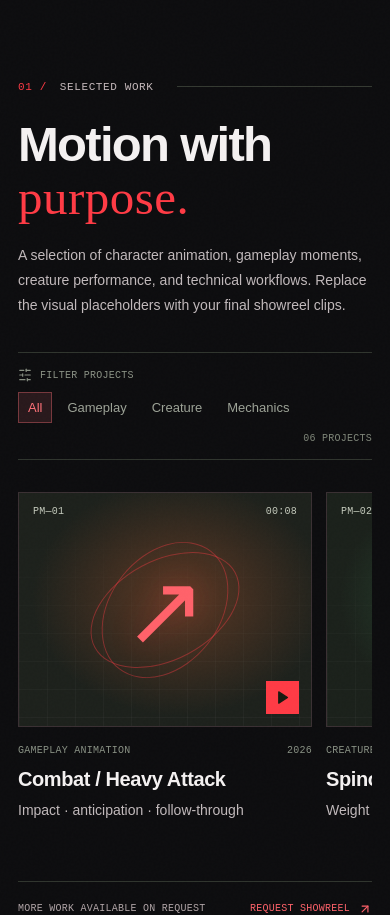
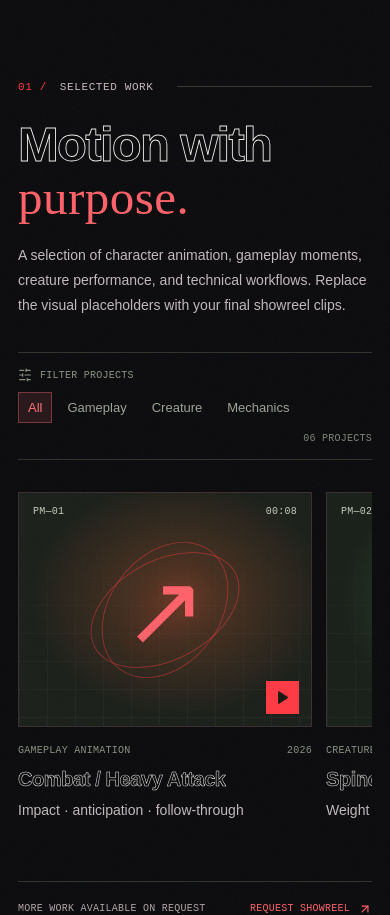
Before and after one commit to priyanshu841/priyanshu-portfolio, a React (Vite) app: page / in a window 390 px wide. Shown: the part 1082-1997 px from the top of the page. Built offline with nearby package versions, Linux system fonts and the light colour scheme.

Commit message:
Apply outlined typography to portfolio headings

```diff
--- a/src/styles.css
+++ b/src/styles.css
@@ -235,3 +235,20 @@ body{color:#f4f1f1}
 .software-empty span{font-size:13px;color:#c2babc}
 @media(max-width:900px){.software-controls{grid-template-columns:1fr auto}.software-search{grid-column:1/-1}.software-filter-groups{flex-direction:row;flex-wrap:wrap}.software-updates{grid-template-columns:1fr 1.3fr}.software-updates>a{grid-column:1/-1}.software-feature-copy{padding:25px}}
 @media(max-width:650px){.software-feature{grid-template-columns:1fr}.software-feature-copy{padding:23px}.software-feature-copy h3{font-size:35px;margin-top:22px}.software-feature-visual{min-height:220px;border-left:0;border-top:1px solid #493337}.software-updates{grid-template-columns:1fr;gap:12px;padding:18px 0}.software-updates>a{grid-column:auto}.software-controls{grid-template-columns:1fr;gap:12px}.software-search{grid-column:auto}.software-filter-groups{flex-direction:column;gap:8px}.software-filter-groups .filters{flex-wrap:wrap}.software-controls .result-count{margin-left:0}.script-specs{grid-template-columns:1fr 1fr}.script-details-toggle{font-size:8px}}
+
+
+/* Outline typography pass: keep display headings hollow, with red handwritten accents filled. */
+.hero h1,.section-heading h2,.technical-layout h2,.about-layout h2,.contact-main h2,.resume-copy h2{
+  color:transparent;-webkit-text-fill-color:transparent;-webkit-text-stroke:1.15px #f0eee9;paint-order:stroke fill;
+}
+.hero h1 em,.section-heading h2 em,.technical-layout h2 em,.about-layout h2 em,.contact-main h2 em,.resume-copy h2 em,.showreel-caption em{
+  color:#ff626a;-webkit-text-fill-color:#ff626a;-webkit-text-stroke:0;
+}
+.project-card h3,.script-card h3,.capability h3,.software-feature-copy h3,.software-updates h3,.resume-focus h3{
+  color:transparent;-webkit-text-fill-color:transparent;-webkit-text-stroke:.65px #e8eae4;
+}
+.script-details>strong,.software-eyebrow{color:#ff858b}
+@media(max-width:650px){
+ .hero h1,.section-heading h2,.technical-layout h2,.about-layout h2,.contact-main h2,.resume-copy h2{-webkit-text-stroke:.9px #f0eee9}
+ .project-card h3,.script-card h3,.capability h3,.software-feature-copy h3,.software-updates h3,.resume-focus h3{-webkit-text-stroke:.55px #e8eae4}
+}
```
